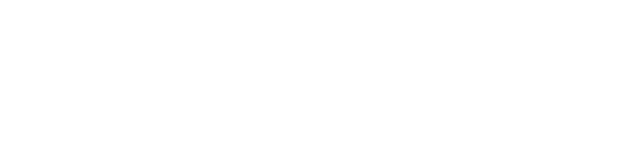
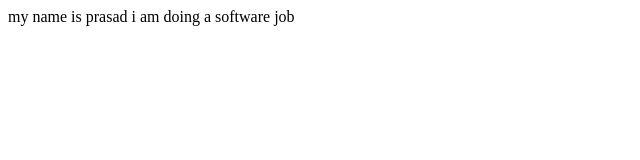
Before and after one commit to Thogarcheduprasad/test, a plain HTML site: page index.html in a window 1280 px wide. Shown: the whole page, without its empty margins (0-640 px from the left). Drawn offline with Linux system fonts and the light colour scheme.

Commit message:
third commit

```diff
--- a/index.html
+++ b/index.html
@@ -2,6 +2,7 @@
 	<head>
 		<title> this is the first program</title>
 		<body>
+			<p> my name is prasad i am doing a software job</p>
 		</body>
 	</head>
 </html>
```
